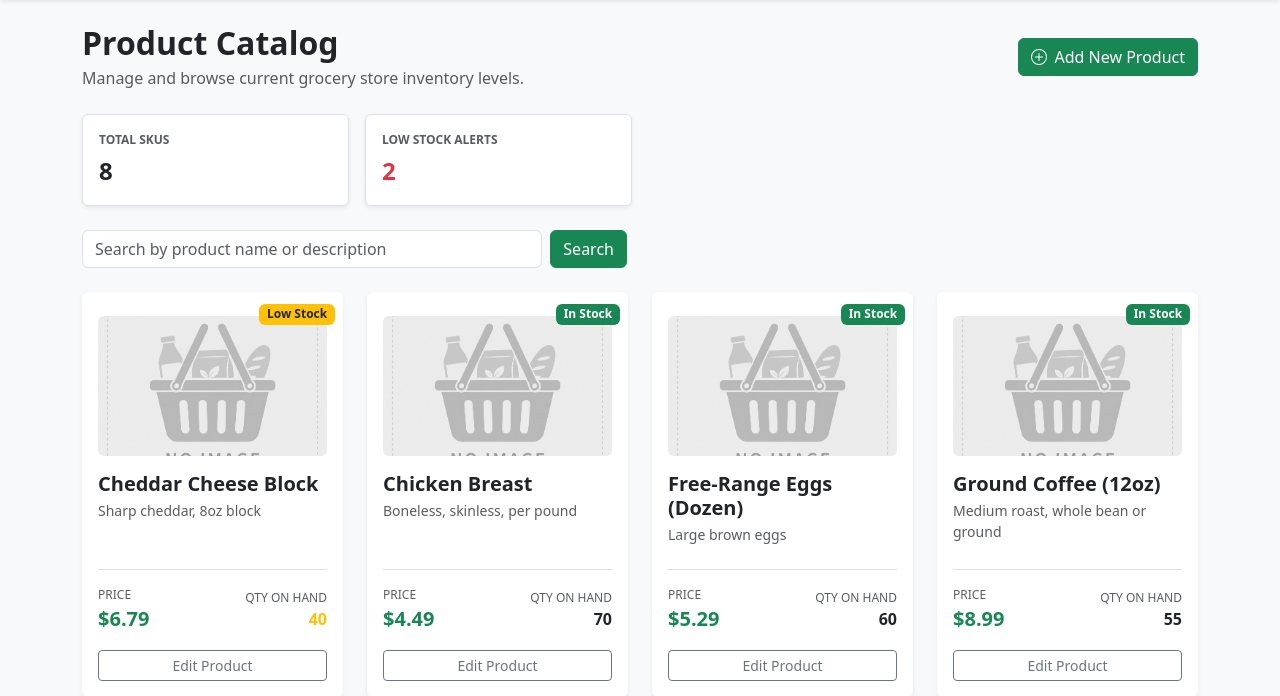
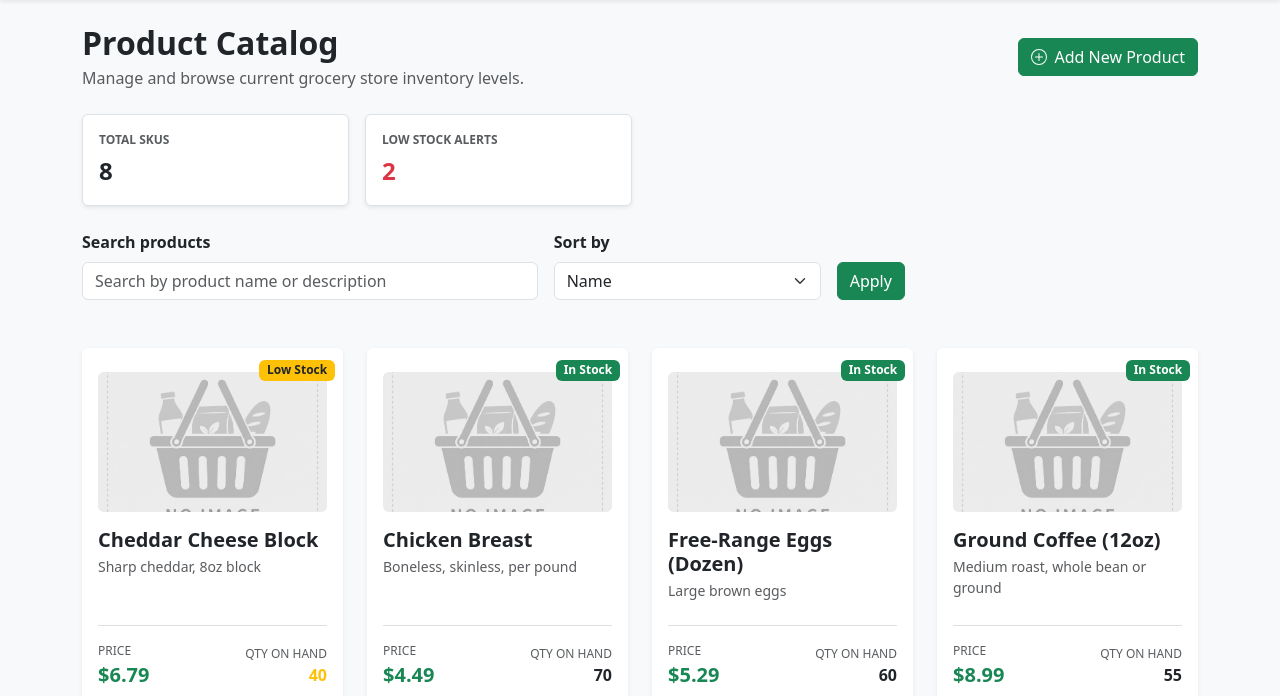
Before and after one commit to nhtduyen164/cs3773-online-grocery-internal-portal, a Flask app: page /products in a window 1280 px wide. Shown: the part 56-752 px from the top of the page. Run offline with Flask 3, Linux system fonts and the light colour scheme; the visitor is signed in with stand-in values (Sample User, id 1); data comes from the database, SQL or seed files in the repository.

Commit message:
feat(products): add price and availability sorting

```diff
--- a/src/grocery_portal/main/routes.py
+++ b/src/grocery_portal/main/routes.py
@@ -66,6 +66,17 @@ def products():
     db = get_db()
 
     search = request.args.get("search", "").strip()
+    sort = request.args.get("sort", "name")
+
+    sort_options = {
+        "name": "name ASC",
+        "price_asc": "price ASC",
+        "price_desc": "price DESC",
+        "availability": "stock_quantity DESC",
+    }
+
+    if sort not in sort_options:
+        sort = "name"
 
     query = """
         SELECT id,
@@ -89,7 +100,7 @@ def products():
         search_pattern = f"%{search}%"
         parameters.extend([search_pattern, search_pattern])
 
-    query += " ORDER BY name"
+    query += f" ORDER BY {sort_options[sort]}"
 
     products = db.execute(query, parameters).fetchall()
 
@@ -106,6 +117,7 @@ def products():
         total_skus=total_skus,
         low_stock_count=low_stock_count,
         search=search,
+        sort=sort,
     )
 
 
--- a/src/grocery_portal/templates/products.html
+++ b/src/grocery_portal/templates/products.html
@@ -53,10 +53,10 @@
 <form
     method="GET"
     action="{{ url_for('main.products') }}"
-    class="row g-2 mb-4 align-items-center"
+    class="row g-3 mb-5 align-items-end"
 >
-    <div class="col-md-6 col-lg-5">
-        <label for="search" class="visually-hidden">
+    <div class="col-md-5">
+        <label for="search" class="form-label fw-semibold">
             Search products
         </label>
 
@@ -70,19 +70,47 @@
         >
     </div>
 
+    <div class="col-md-3">
+        <label for="sort" class="form-label fw-semibold">
+            Sort by
+        </label>
+
+        <select
+            class="form-select"
+            id="sort"
+            name="sort"
+        >
+            <option value="name" {% if sort == "name" %}selected{% endif %}>
+                Name
+            </option>
+
+            <option value="price_asc" {% if sort == "price_asc" %}selected{% endif %}>
+                Price: Low to High
+            </option>
+
+            <option value="price_desc" {% if sort == "price_desc" %}selected{% endif %}>
+                Price: High to Low
+            </option>
+
+            <option value="availability" {% if sort == "availability" %}selected{% endif %}>
+                Availability
+            </option>
+        </select>
+    </div>
+
     <div class="col-auto">
         <button type="submit" class="btn btn-success">
-            Search
+            Apply
         </button>
     </div>
 
-    {% if search %}
+    {% if search or sort != "name" %}
         <div class="col-auto">
             <a
                 href="{{ url_for('main.products') }}"
                 class="btn btn-outline-secondary"
             >
-                Clear
+                Reset
             </a>
         </div>
     {% endif %}
```
